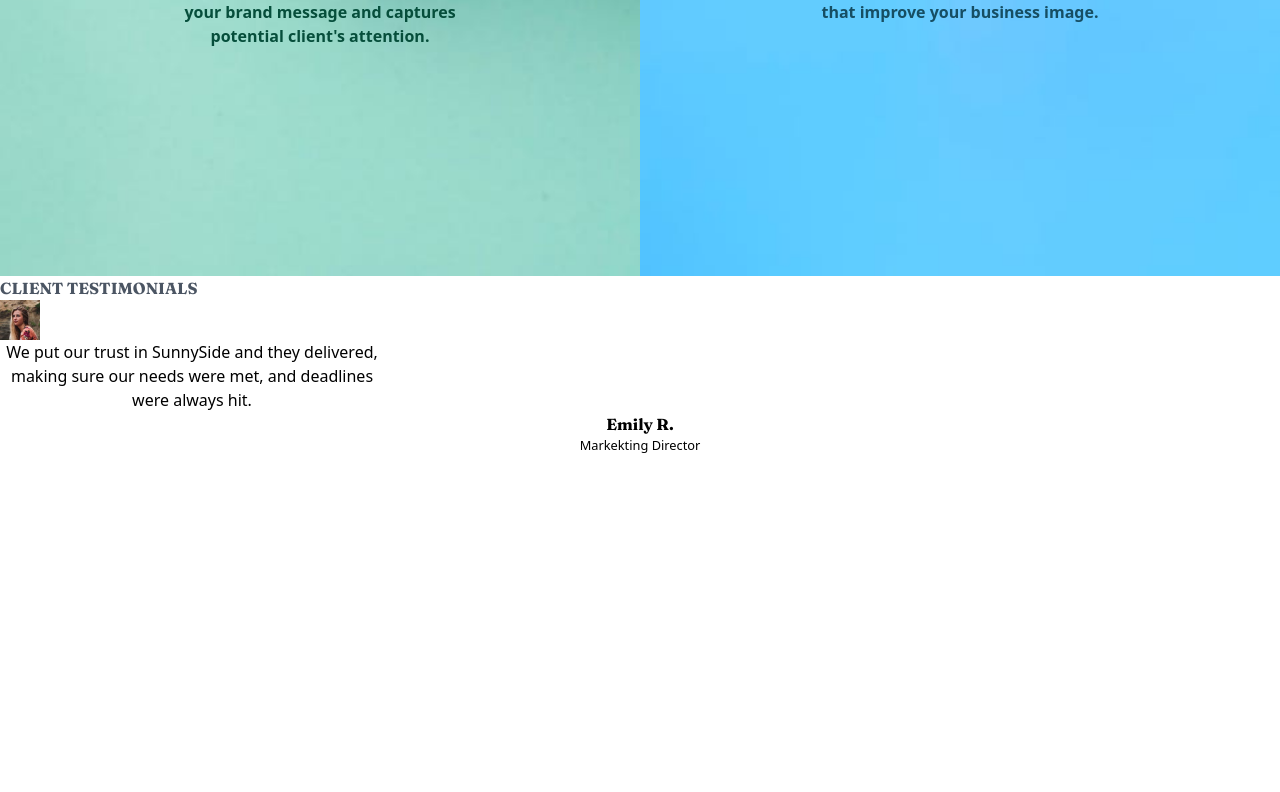
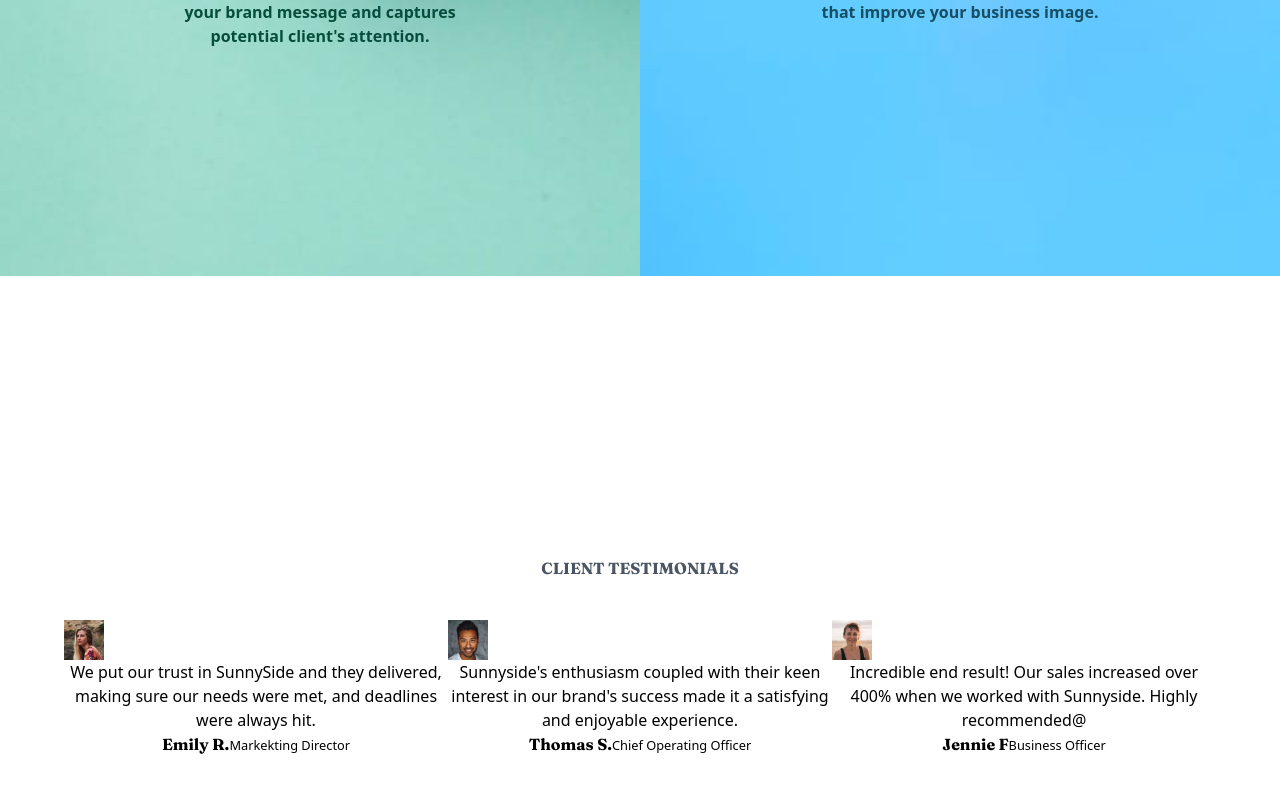
Before and after one commit to patacsilpam/frontend-mentor, a React (Vite) app in the folder react-sunnyside-landing-page/: page / in a window 1280 px wide. Shown: the part 2391-3183 px from the top of the page. Built offline with nearby package versions, Linux system fonts and the light colour scheme.

Commit message:
feat: edit client testimonials layout

```diff
--- a/react-sunnyside-landing-page/src/pages/Home.jsx
+++ b/react-sunnyside-landing-page/src/pages/Home.jsx
@@ -67,13 +67,14 @@
           </div>
         </div>
         {/*Client Testimonials*/}
-          <div className='h-screen'>
+          <div className='h-screen grid place-content-center text-center'>
             <div>
               <strong className='font-Fraunces text-gray-600'>CLIENT TESTIMONIALS</strong>
             </div>
-            {/*CARD */}
+            <div className='flex flex-row p-10'>
+              {/*CARD 1*/}
             <div>
-              <figure className='flex flex-col justify-center text-center'>
+              <figure className=''>
                 <img src="/images/image-emily.jpg" className='w-10' alt="Emily" />
                 <figcaption className='w-96'>
                   We put our trust in SunnySide and they delivered,
@@ -83,6 +84,30 @@
                 <small>Markekting Director</small>
               </figure>
             </div>
+            {/*CARD 2*/}
+            <div>
+              <figure className=''>
+                <img src="/images/image-thomas.jpg" className='w-10' alt="Emily" />
+                <figcaption className='w-96'>
+                  Sunnyside's enthusiasm coupled with their keen interest
+                  in our brand's success made it a satisfying and enjoyable experience.
+                </figcaption>
+                <strong className='font-Fraunces'>Thomas S.</strong>
+                <small>Chief Operating Officer</small>
+              </figure>
+            </div>
+            {/*CARD 3*/}
+            <div>
+              <figure className=''>
+                <img src="/images/image-jennie.jpg" className='w-10' alt="Emily" />
+                <figcaption className='w-96'>
+                  Incredible end result! Our sales increased over 400% when we worked with Sunnyside. Highly recommended@
+                </figcaption>
+                <strong className='font-Fraunces'>Jennie F</strong>
+                <small>Business Officer</small>
+              </figure>
+            </div>
+            </div>
           </div>
         </div>
         {/* */}
```
